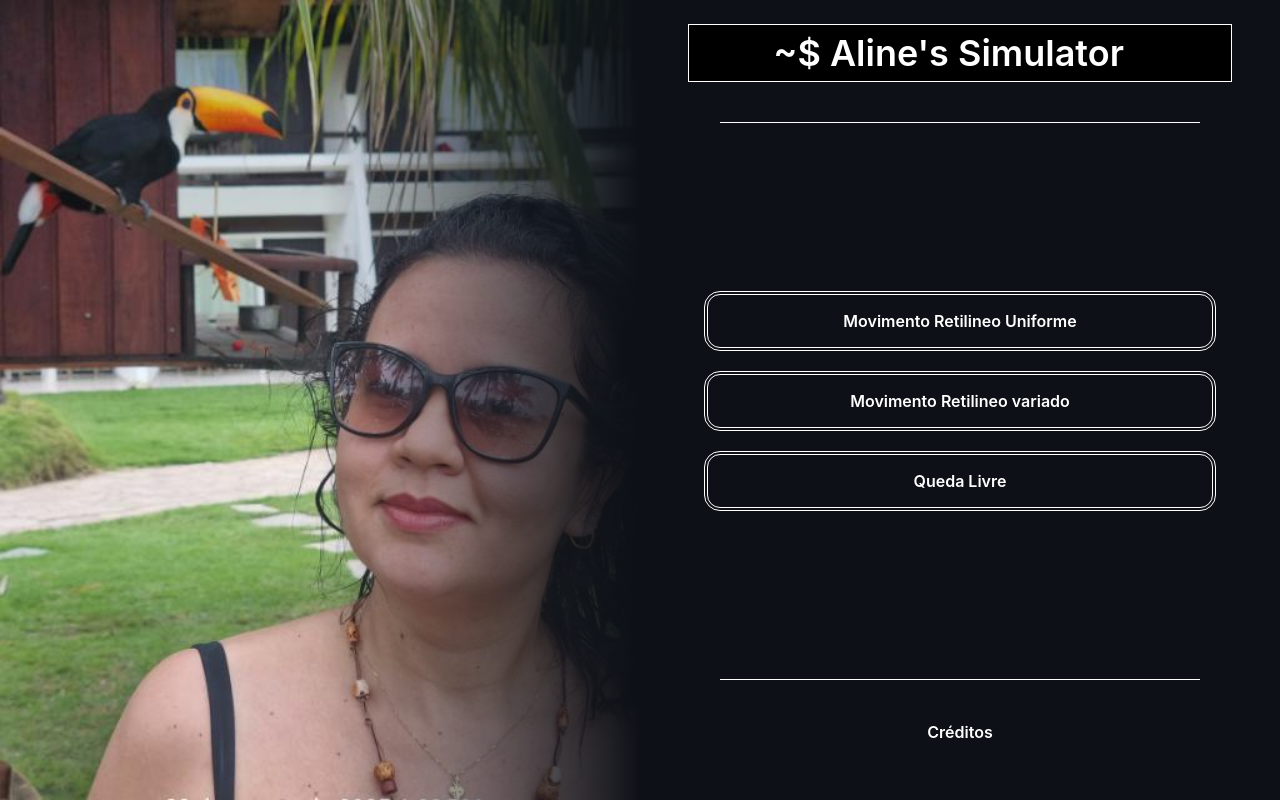
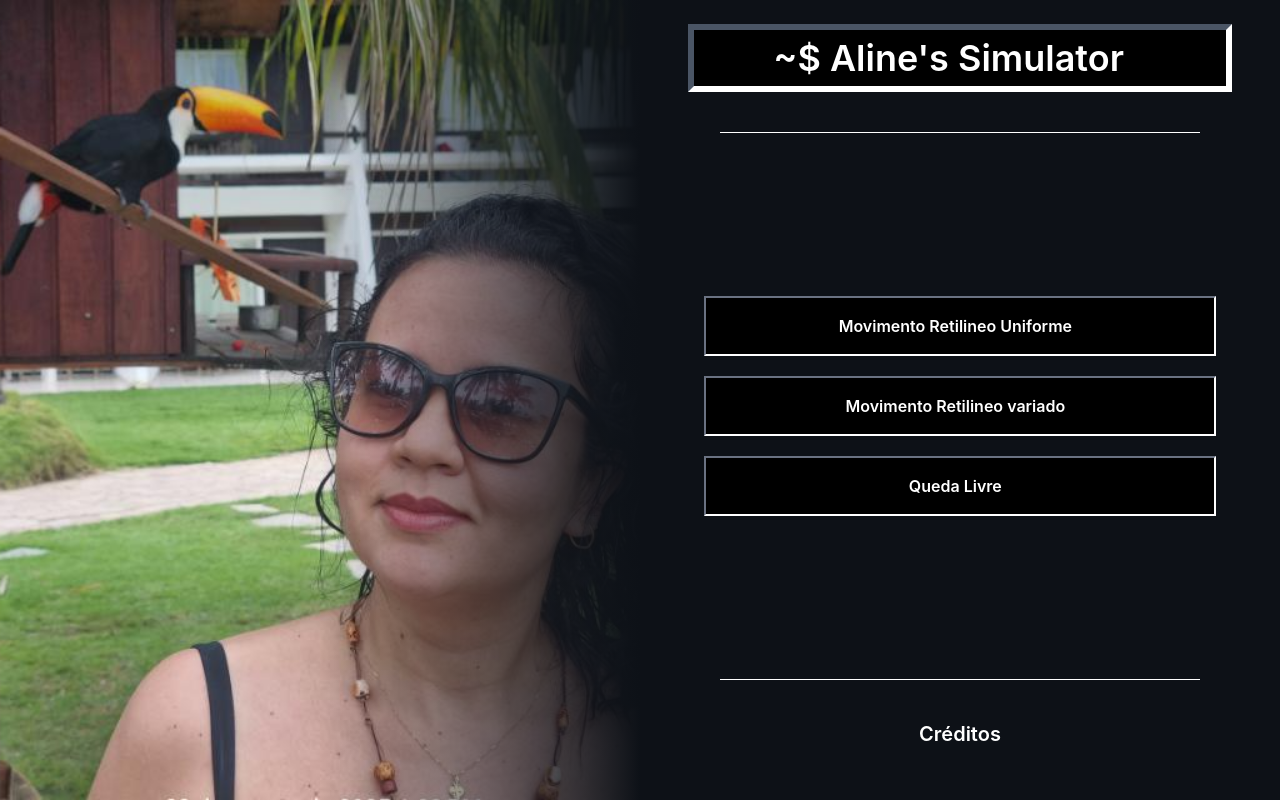
Before and after one commit to brasilicioh/aline-simulator, a React (Vite) app: page /#/ in a window 1280 px wide. Built offline with nearby package versions, Linux system fonts and the light colour scheme.

Commit message:
style: styling mainpage btns

```diff
--- a/src/MainPage.tsx
+++ b/src/MainPage.tsx
@@ -16,9 +16,9 @@ export function MainPage() {
 
       <div className="flex flex-col items-center justify-evenly bg-[#0D1117]">
 
-        <h1 className="text-white border-white border flex items-center justify-center mt-6 py-2 w-[85%] bg-black">
+        <h1 className="text-white border-white border-6 border-bs-gray-600 border-s-gray-600 flex items-center justify-center mt-6 py-2 w-[85%] bg-black">
           <p className="text-4xl font-semibold text-center">~$ Aline's Simulator</p>
-          <p className="animate-[piscar-seco_0.8s_steps(1,end)_infinite] font-bold self-end">___</p>
+          <p className="animate-[piscar-seco_1.5s_steps(1,end)_infinite] font-bold self-end">___</p>
         </h1>
 
         <div className="flex w-full flex-1 flex-col justify-between items-center gap-5">
@@ -29,9 +29,10 @@ export function MainPage() {
               onClick={() => {
                 void navigate("/test");
               }}
-              className="border-white border-4 rounded-2xl border-double w-[80%] h-15 font-semibold text-white cursor-pointer hover:scale-105 hover:bg-gray-950"
+              className="border-white border-t-gray-500 border-s-gray-500 border-2 flex group items-center gap-1 justify-center border-double w-[80%] h-15 font-semibold text-white cursor-pointer hover:scale-102 bg-black"
             >
-              Movimento Retilineo Uniforme
+              <p>Movimento Retilineo Uniforme</p>
+              <p className="invisible group-hover:visible animate-[piscar-seco_0.8s_steps(1,end)_infinite] font-bold self-center">.</p>
             </button>
 
             <button
@@ -39,9 +40,10 @@ export function MainPage() {
               onClick={() => {
                 void navigate("/test");
               }}
-              className="border-white border-4 rounded-2xl border-double w-[80%] h-15 font-semibold text-white cursor-pointer hover:scale-105 hover:bg-gray-950"
+              className="border-white border-t-gray-500 border-s-gray-500 flex items-center group justify-center gap-1 border-2 border-double w-[80%] h-15 font-semibold text-white cursor-pointer hover:scale-102 bg-black"
             >
-              Movimento Retilineo variado
+              <p>Movimento Retilineo variado</p>
+              <p className="invisible group-hover:visible animate-[piscar-seco_0.8s_steps(1,end)_infinite] font-bold self-center">.</p>
             </button>
 
             <button
@@ -49,16 +51,17 @@ export function MainPage() {
               onClick={() => {
                 void navigate("/test");
               }}
-              className="border-white border-4 rounded-2xl border-double w-[80%] h-15 font-semibold text-white cursor-pointer hover:scale-105 hover:bg-gray-950"
+              className="border-white border-t-gray-500 border-s-gray-500 border-2 flex gap-1 justify-center group items-center border-double w-[80%] h-15 font-semibold text-white cursor-pointer hover:scale-102 bg-black"
             >
-              Queda Livre
+              <p>Queda Livre</p>
+              <p className="invisible group-hover:visible animate-[piscar-seco_0.8s_steps(1,end)_infinite] font-bold self-center">.</p>
             </button>
           </div>
           <hr className="text-white w-[75%] mb-10"/>
         </div>
 
         <div className="flex h-20">
-          <p className="text-white font-semibold cursor-pointer" onClick={() => {
+          <p className="text-white font-semibold text-xl cursor-pointer hover:text-blue-500" onClick={() => {
             void navigate("/credits");
           }}>
             Créditos
```
